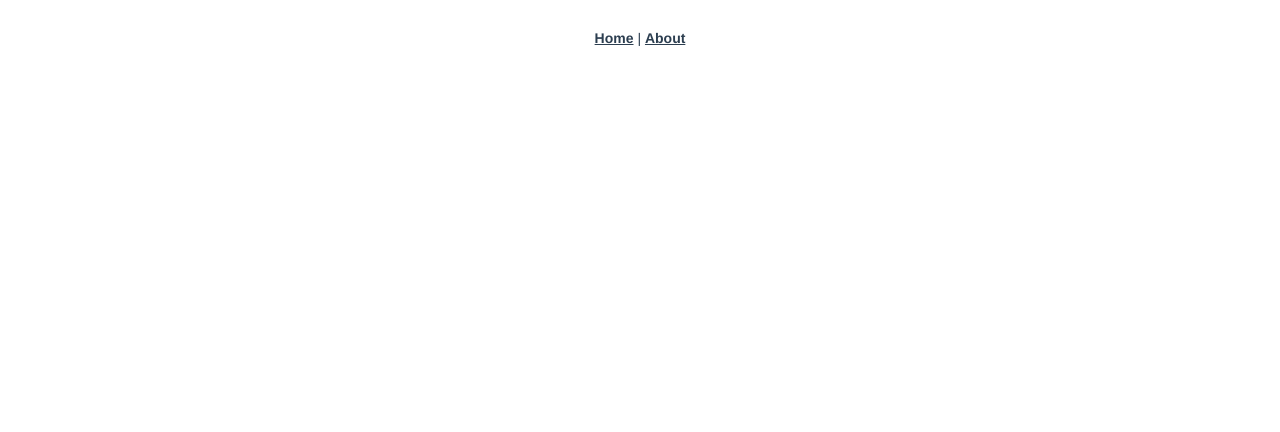
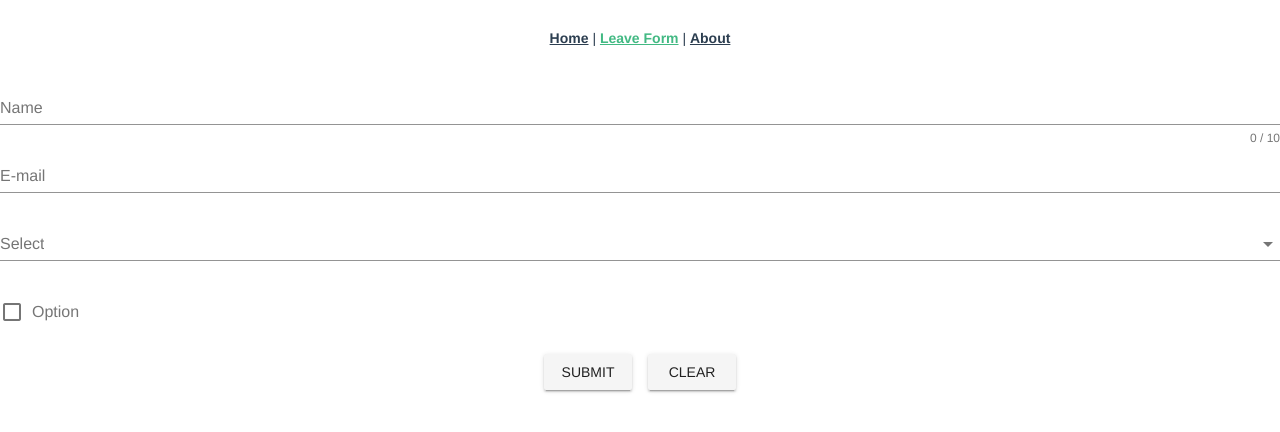
Before and after one commit to vaniee/hrms, a Vue app: page /leaveform in a window 1280 px wide. Shown: the top 432 px of the page. Built offline with nearby package versions, Linux system fonts and the light colour scheme.

Commit message:
router for leave form

```diff
--- a/package.json
+++ b/package.json
@@ -37,7 +37,9 @@
       "eslint:recommended",
       "@vue/typescript"
     ],
-    "rules": {},
+    "rules": {
+      "no-console": "off"
+    },
     "parserOptions": {
       "parser": "typescript-eslint-parser"
     }
--- a/src/App.vue
+++ b/src/App.vue
@@ -2,6 +2,7 @@
   <div id="app">
     <div id="nav">
       <router-link to="/">Home</router-link> |
+      <router-link to="/leaveform">Leave Form</router-link> |
       <router-link to="/about">About</router-link>
     </div>
     <router-view/>
--- a/src/router.ts
+++ b/src/router.ts
@@ -1,6 +1,8 @@
 import Vue from 'vue'
 import Router from 'vue-router'
 import Home from './views/Home.vue'
+import LeaveForm from "./views/LeaveForm.vue";
+
 
 Vue.use(Router)
 
@@ -10,12 +12,17 @@ export default new Router({
   routes: [
     {
       path: '/',
-      name: 'home',
+      name: 'Home',
       component: Home
     },
     {
+      path: "/leaveform",
+      name: "LeaveForm",
+      component: LeaveForm
+    },
+    {
       path: '/about',
-      name: 'about',
+      name: 'About',
       // route level code-splitting
       // this generates a separate chunk (about.[hash].js) for this route
       // which is lazy-loaded when the route is visited.
--- /dev/null
+++ b/src/views/LeaveForm.vue
@@ -0,0 +1,66 @@
+<template>
+  <form>
+    <v-text-field
+      v-model="name"
+      :counter="10"
+      label="Name"
+      required
+    ></v-text-field>
+    <v-text-field
+      v-model="email"
+      label="E-mail"
+      required
+    ></v-text-field>
+    <v-select
+      :items="items"
+      v-model="select"
+      label="Select"
+      required
+    ></v-select>
+    <v-checkbox
+      v-model="checkbox"
+      value="1"
+      label="Option"
+      type="checkbox"
+      required
+    ></v-checkbox>
+
+    <v-btn @click="submit">submit</v-btn>
+    <v-btn @click="clear">clear</v-btn>
+  </form>
+</template>
+
+<script lang="ts">
+import { Component, Vue } from 'vue-property-decorator';
+
+@Component({
+  components: {
+  },
+})
+export default class LeaveForm extends Vue {
+  public name: string = '';
+  public email: string = '';
+  public select: any = null;
+  public items: any[] = [
+        'Item 1',
+        'Item 2',
+        'Item 3',
+        'Item 4'
+  ];
+  public checkbox: boolean = true;
+
+  constructor() {
+    super();
+  }
+
+  public submit () {
+    console.log("Submitted");
+  }
+  public clear () {
+        this.name = ''
+        this.email = ''
+        this.select = ""
+        this.checkbox = false;
+  }
+}
+</script>
--- a/tsconfig.json
+++ b/tsconfig.json
@@ -11,6 +11,7 @@
     "allowSyntheticDefaultImports": true,
     "sourceMap": true,
     "baseUrl": ".",
+    "noImplicitAny": false,
     "types": [
       "webpack-env"
     ],
```
Also changed, not shown: 1 other file (tests, documents, lock files or other folders).
